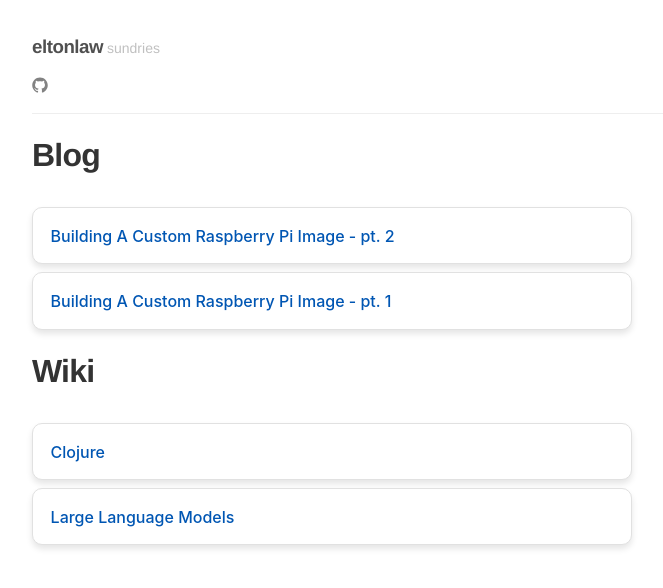
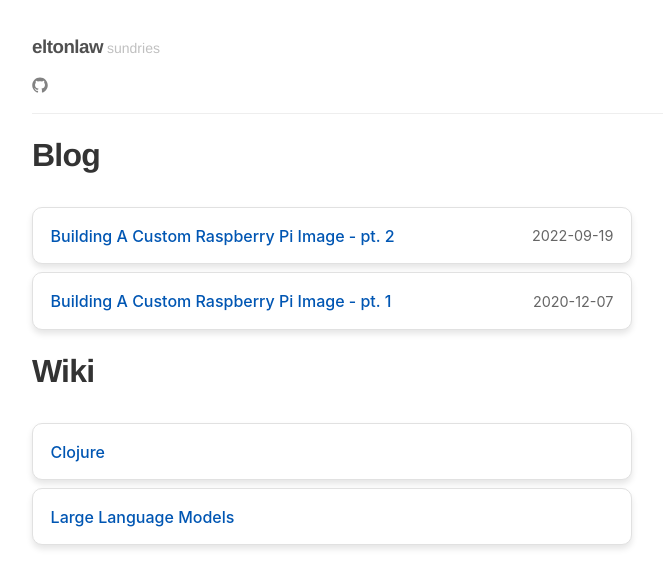
Before and after one commit to eltonlaw/eltonlaw.github.io, a Next.js app: page / in a window 1280 px wide. Shown: the top 588 px of the page, without its empty margins (0-663 px from the left). Built offline with nearby package versions, Linux system fonts and the light colour scheme.

Commit message:
feat: add date to homepage blog entries

```diff
--- a/app/blog/page.tsx
+++ b/app/blog/page.tsx
@@ -2,8 +2,15 @@ import Link from 'next/link';
 import PageIndex from '@/components/PageIndex';
 
 const pages = [
-  { title: 'Building A Custom Raspberry Pi Image - pt. 1', path: '/blog/2020-12-07-custom-rpi-pt1' },
-  { title: 'Building A Custom Raspberry Pi Image - pt. 2', path: '/blog/2022-09-19-custom-rpi-pt2' },
+  {
+    title: 'Building A Custom Raspberry Pi Image - pt. 1',
+    path: '/blog/2020-12-07-custom-rpi-pt1',
+    date: '2020-12-07',
+  }, {
+    title: 'Building A Custom Raspberry Pi Image - pt. 2',
+    path: '/blog/2022-09-19-custom-rpi-pt2',
+    date: '2022-09-19',
+  },
 ].sort((a, b) => {
   // sort in descending order of date
   const dateRegex = /(\d{4}-\d{2}-\d{2})/;
--- a/app/wiki/page.tsx
+++ b/app/wiki/page.tsx
@@ -2,8 +2,15 @@ import Link from 'next/link';
 import PageIndex from '@/components/PageIndex';
 
 const pages = [
-  { title: 'Clojure', path: '/wiki/clojure' },
-  { title: 'Large Language Models', path: '/wiki/large_language_models' },
+  {
+    title: 'Clojure',
+    path: '/wiki/clojure',
+    date: '',
+  }, {
+    title: 'Large Language Models',
+    path: '/wiki/large_language_models',
+    date: '',
+  },
 ];
 
 const Page = () => {
--- a/components/PageIndex.tsx
+++ b/components/PageIndex.tsx
@@ -4,6 +4,7 @@ import styles from '@/styles/PageIndex.module.css';
 interface Page {
   title: string;
   path: string;
+  date: string;
 }
 
 interface PageIndexProps {
@@ -19,7 +20,10 @@ const PageIndex = ({ name, pages }: PageIndexProps) => {
       <ul className={styles.indexList}>
         {pages.map((page, index) => (
           <li key={index} className={styles.indexListItem}>
-            <Link href={page.path}> {page.title} </Link>
+            <div className={styles.pageContent}>
+              <Link href={page.path}>{page.title}</Link>
+              <span className={styles.pageDate}>{page.date}</span>
+            </div>
           </li>
         ))}
       </ul>
--- a/styles/PageIndex.module.css
+++ b/styles/PageIndex.module.css
@@ -51,9 +51,22 @@
   color: #0056b3; /* More vibrant link color */
   text-decoration: none; /* No underline */
   font-weight: 500; /* Keeping your font weight */
+  flex-grow: 1; /* Allows the link to grow and push the date to the right */
   transition: color 0.2s; /* Smooth color transition on hover */
 }
 
 .indexListItem a:hover {
   color: #003580; /* Darker shade on hover for interaction feedback */
 }
+
+.pageContent {
+  display: flex;
+  justify-content: space-between;
+  align-items: center;
+}
+
+.pageDate {
+  color: #666; /* Slightly muted color for the date */
+  font-size: 0.9rem; /* Smaller font size for subtlety */
+  margin-left: auto; /* Ensures it stays right-aligned */
+}
```
